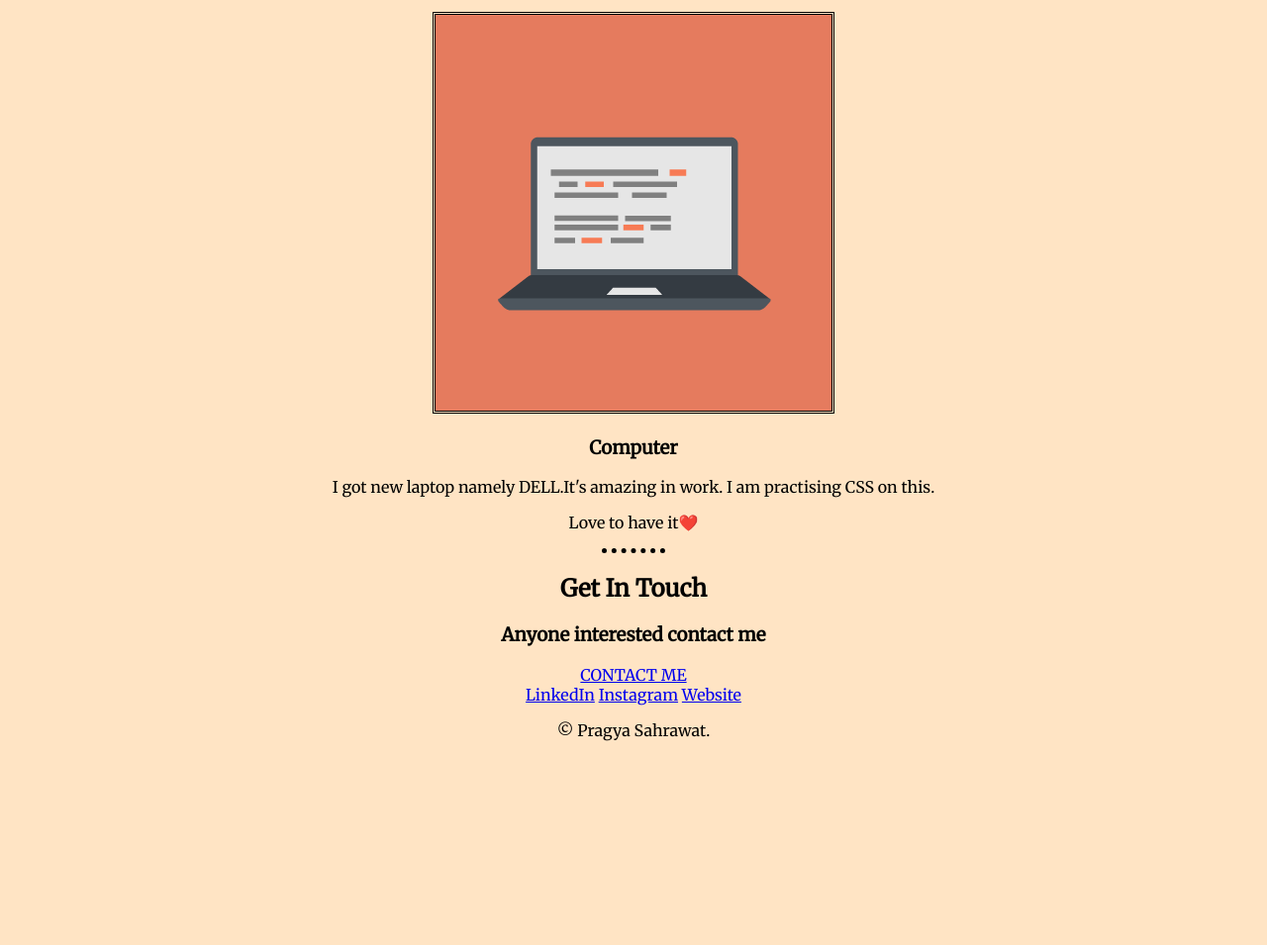
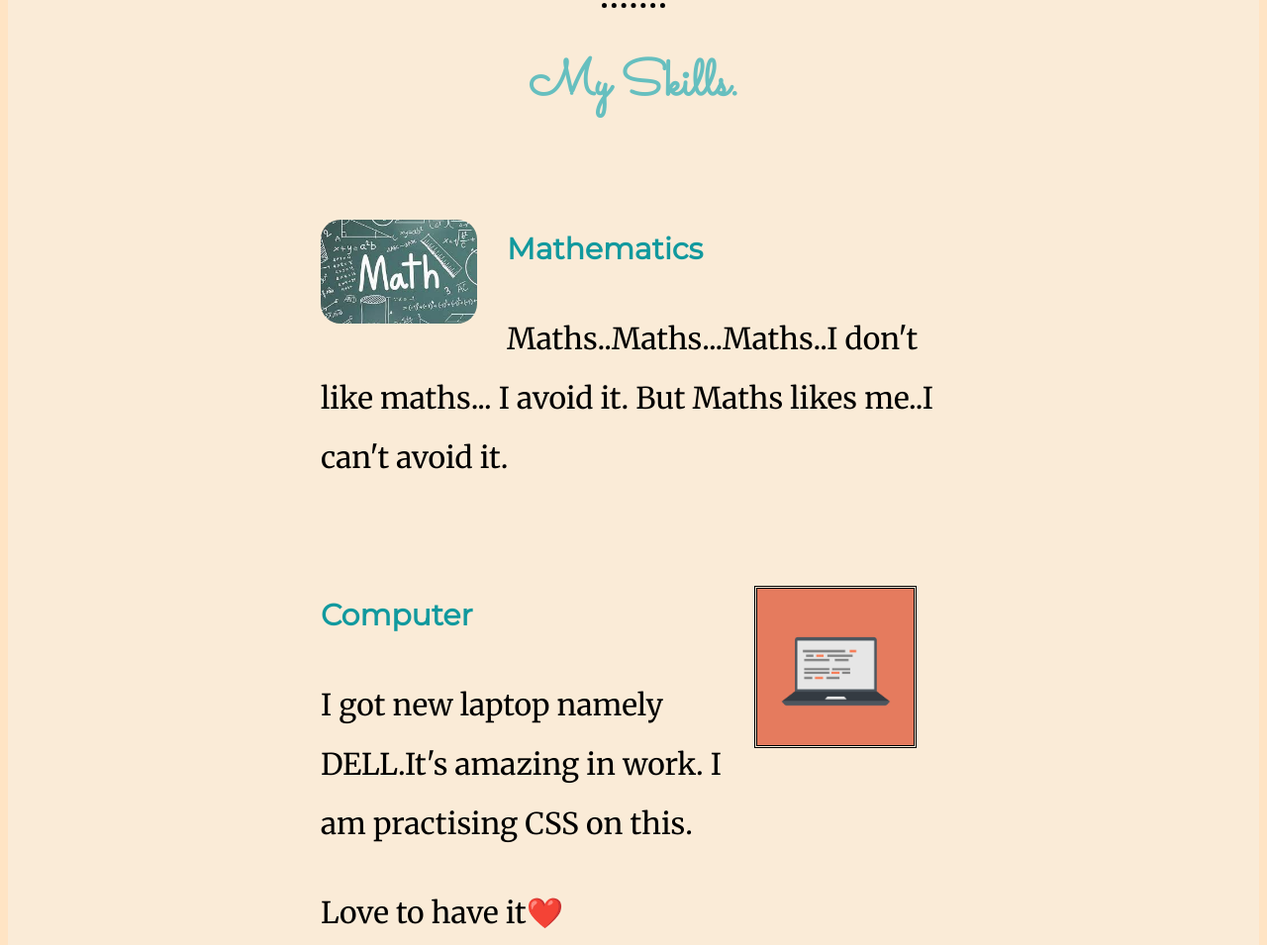
Before and after one commit to PragyaSAhrawat/cvv, a website built with Vite: page index1.html in a window 1280 px wide. Shown: the part 1656-2611 px from the top of the page at 99% size. Before the commit the page ends 2420 px from the top, so only its background shows below. Built offline with nearby package versions, Linux system fonts and the light colour scheme.

Commit message:
Update style3.css

```diff
--- a/style3.css
+++ b/style3.css
@@ -4,8 +4,26 @@ body {
         text-align: center;
     }
 
+    p {
+        font-size: 30px;
+    }
+
     h1 {
+        color: #66BFBF;
+        font-size: 90px;
         font-family: 'Sacramento', cursive;
+    }
+
+    h2 {
+        color: #66BFBF;
+        font-size: 50px;
+        font-family: 'Sacramento', cursive;
+    }
+
+    h3 {
+        color: #11999E;
+        font-size: 30px;
+        font-family: 'Montserrat', sans-serif;
     }
 
     hr {
@@ -26,6 +44,13 @@ hr {
         position: absolute;
     }
 
+    .skill-row {
+        width: 50%;
+        line-height: 2;
+        margin: 100px auto 100px auto;
+        text-align: left;
+    }
+
     .me {
         border: dotted;
         border-radius: 100px;
@@ -34,10 +59,23 @@ hr {
     }
 
     .maths {
-    border: calc();
         border-radius: 20px;
+        width: 25%;
+        float: left;
+        margin-right: 30px;
     }
 
     .computer {
         border: double;
+        width: 25%;
+        float: right;
+        margin-right: 30px;
     }
+
+    .middle-container {
+        background-color: antiquewhite;
+    }
+
+    .bottom-container {
+        margin: 20px;
+    }
```
Lines whose indentation alone changed are shown as unchanged.
